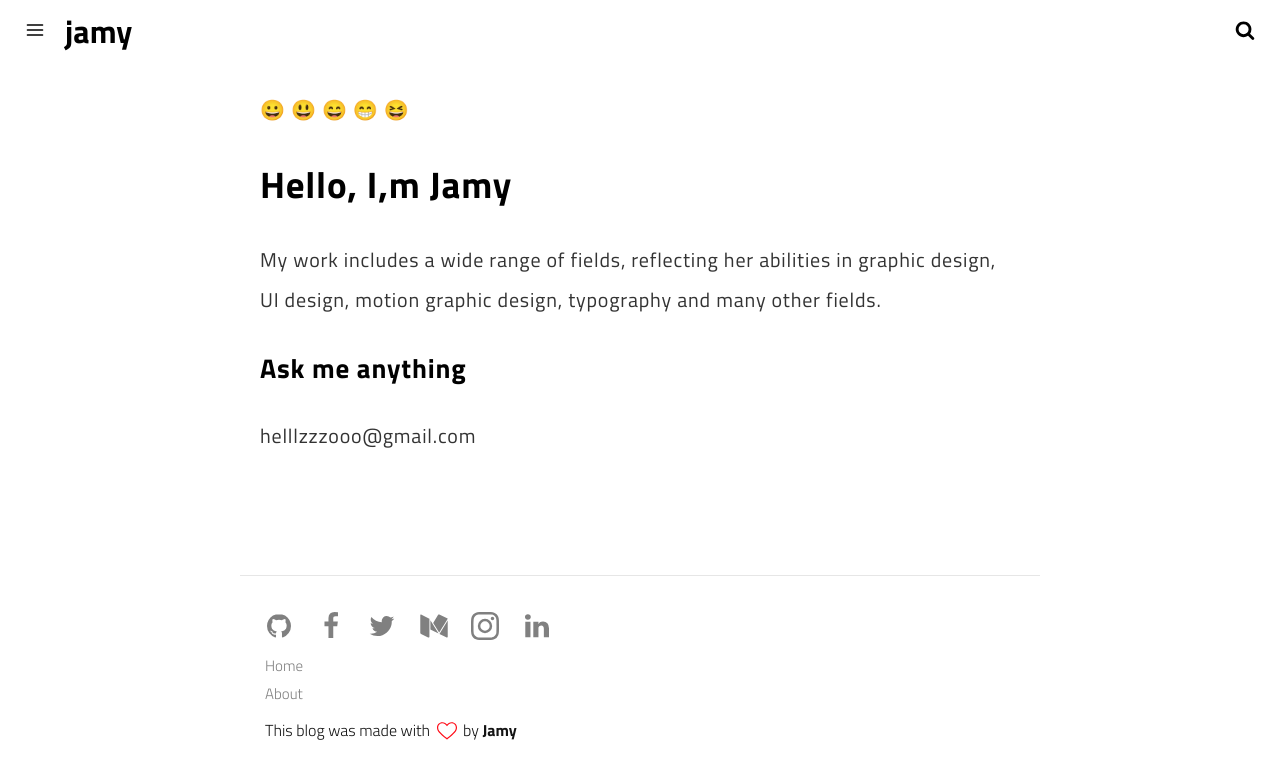
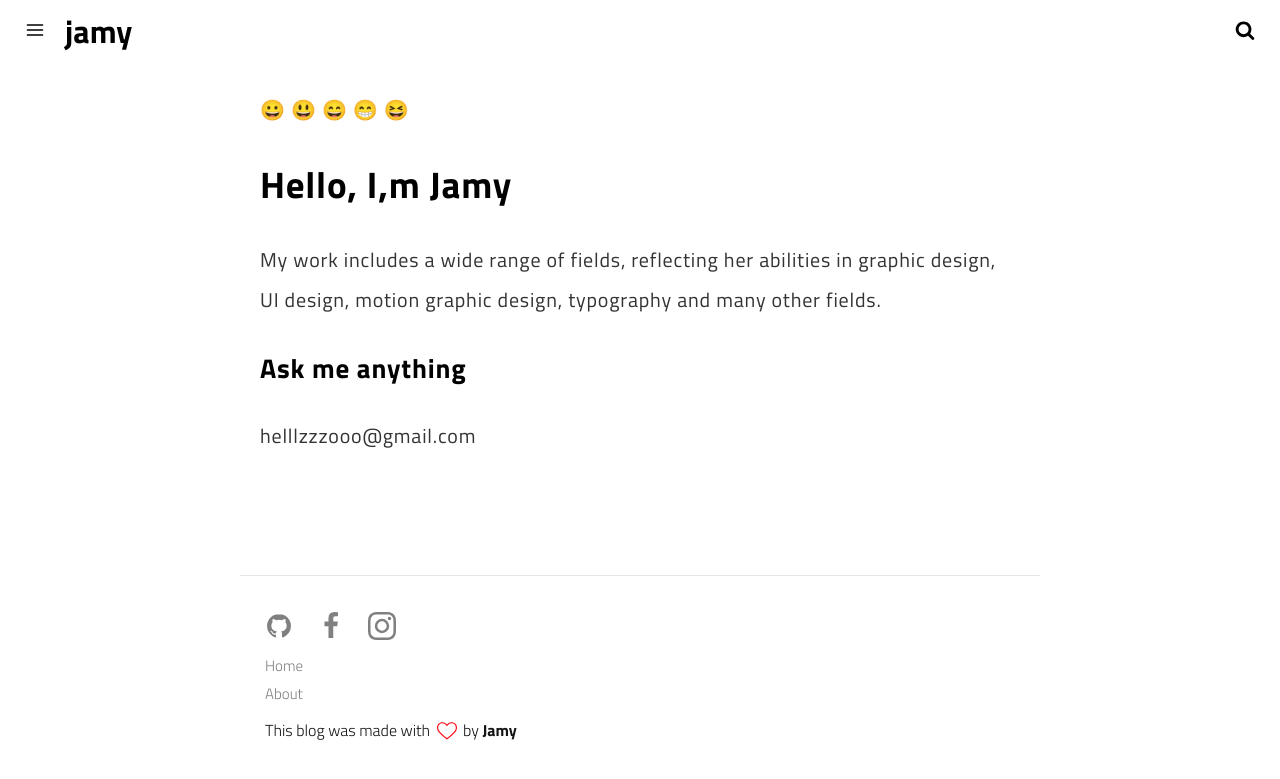
Before and after one commit to crazyjamy/crazyjamy.github.io, a Jekyll site: the page built from about.md, in a window 1280 px wide. Shown: the top 779 px of the page. Built offline with Jekyll 4.4.1, drawn with Linux system fonts in a browser that asks for light colours.

Commit message:
Update footer.html

```diff
--- a/_includes/footer.html
+++ b/_includes/footer.html
@@ -10,26 +10,26 @@
         <svg><use xlink:href="#icon-facebook"></use></svg>
       </a>
       {% endif %}
-      {% if site.twitter_username %}
+     <!-- {% if site.twitter_username %}
       <a itemprop="twitter" href="https://twitter.com/{{ site.twitter_username }}" title="Twitter">
         <svg><use xlink:href="#icon-twitter"></use></svg>
       </a>
-      {% endif %}
-      {% if site.medium_username %}
+      {% endif %} -->
+     <!-- {% if site.medium_username %}
       <a itemprop="medium" href="https://medium.com/@{{ site.medium_username }}" title="Twitter">
         <svg><use xlink:href="#icon-medium"></use></svg>
       </a>
-      {% endif %}
+      {% endif %} -->
       {% if site.instagram_username %}
       <a itemprop="instagram" href="https://www.instagram.com/{{ site.instagram_username }}" title="Instagram">
         <svg><use xlink:href="#icon-instagram"></use></svg>
       </a>
       {% endif %}
-      {% if site.linkedin_username %}
+     <!-- {% if site.linkedin_username %}
       <a itemprop="linkedin" href="https://www.linkedin.com/in/{{ site.linkedin_username }}" title="LinkedIn">
         <svg><use xlink:href="#icon-linkedin"></use></svg>
       </a>
-      {% endif %}
+      {% endif %} -->
     </p>
     <ul>
         {% for link in site.links %}
```
